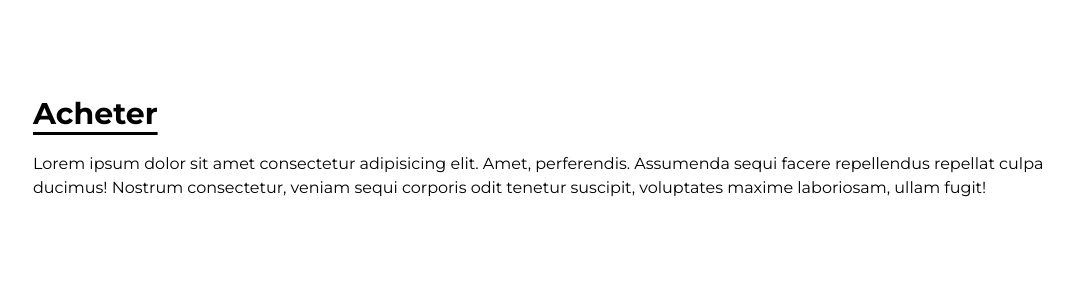
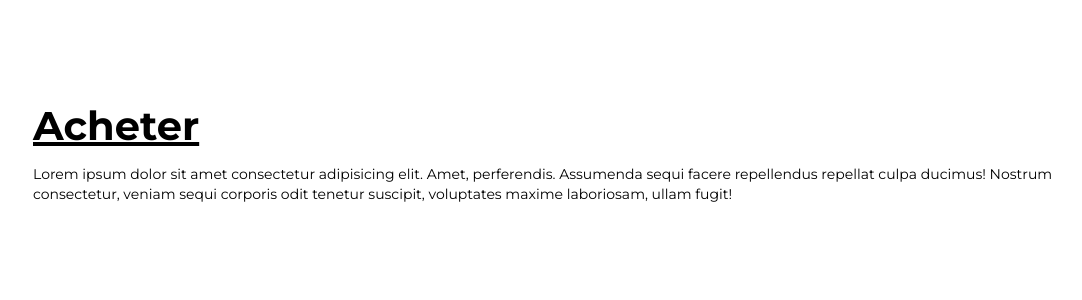
Before and after one commit to tsikatawill/acheter, a Next.js app: page / in a window 1280 px wide. Shown: the top 300 px of the page, without its empty margins (63-1145 px from the left). Built offline with nearby package versions, Linux system fonts and the light colour scheme.

Commit message:
add custom text & heading

```diff
--- a/app/page.tsx
+++ b/app/page.tsx
@@ -1,15 +1,18 @@
+import CustomHeading from "@/components/CustomHeading";
+import CustomText from "@/components/CustomText";
+
 export default async function Home() {
   return (
-    <main className="min-h-screen justify-between p-24 space-y-5">
-      <h2 className="font-bold text-3xl underline underline-offset-8">
+    <main className="min-h-screen justify-between p-24 space-y-2">
+      <CustomHeading variant="h2" className="underline">
         Acheter
-      </h2>
-      <p>
+      </CustomHeading>
+      <CustomText>
         Lorem ipsum dolor sit amet consectetur adipisicing elit. Amet,
         perferendis. Assumenda sequi facere repellendus repellat culpa ducimus!
         Nostrum consectetur, veniam sequi corporis odit tenetur suscipit,
         voluptates maxime laboriosam, ullam fugit!
-      </p>
+      </CustomText>
     </main>
   );
 }
--- /dev/null
+++ b/components/CustomHeading.tsx
@@ -0,0 +1,37 @@
+import React from "react";
+import { HeadingVariants } from "@/lib/types";
+import { cn, compare } from "@/lib/utils";
+
+type HeadingProps = React.HTMLAttributes<HTMLHeadingElement> & {
+  variant: HeadingVariants;
+};
+
+export default function CustomHeading({
+  variant = "h2",
+  ...props
+}: HeadingProps) {
+  const Heading = (props: React.HTMLAttributes<HTMLHeadingElement>) =>
+    React.createElement(variant, props);
+
+  const h = compare(variant);
+
+  return (
+    <Heading
+      className={cn(
+        "font-bold",
+        {
+          "text-[54px]": h("h1"),
+          "text-[40px]": h("h2"),
+          "text-[32px]": h("h3"),
+          "text-2xl": h("h4"),
+          "text-lg": h("h5"),
+          "text-base": h("h6"),
+        },
+        props.className
+      )}
+    >
+      {props.children}
+    </Heading>
+  );
+  // return React.createElement();
+}
--- /dev/null
+++ b/components/CustomText.tsx
@@ -0,0 +1,34 @@
+import { TextVariants, TextWeights } from "@/lib/types";
+import { cn, compare } from "@/lib/utils";
+
+type TextProps = React.ComponentProps<"p"> & {
+  variant?: TextVariants;
+  weight?: TextWeights;
+};
+
+export default function CustomText({
+  variant = "body",
+  weight = "regular",
+  ...props
+}: TextProps) {
+  const v = compare(variant);
+  const w = compare(weight);
+
+  return (
+    <p
+      className={cn(
+        {
+          "text-base": v("subtitle"),
+          "text-xs": v("caption"),
+          "text-sm": v("body"),
+          "font-normal": w("regular"),
+          "font-semibold": w("medium"),
+          "font-bold": w("bold"),
+        },
+        props.className
+      )}
+    >
+      {props.children}
+    </p>
+  );
+}
```
